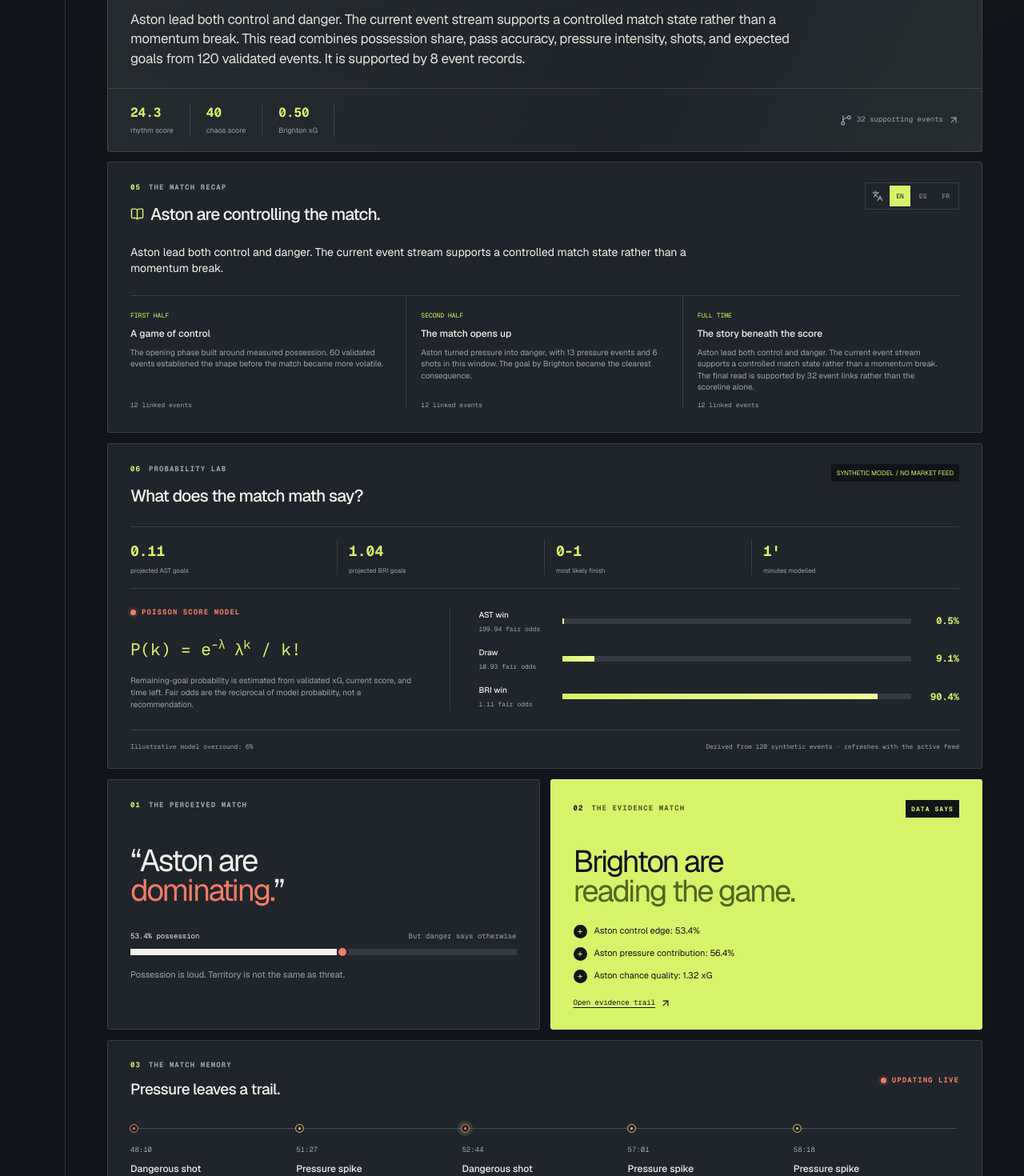
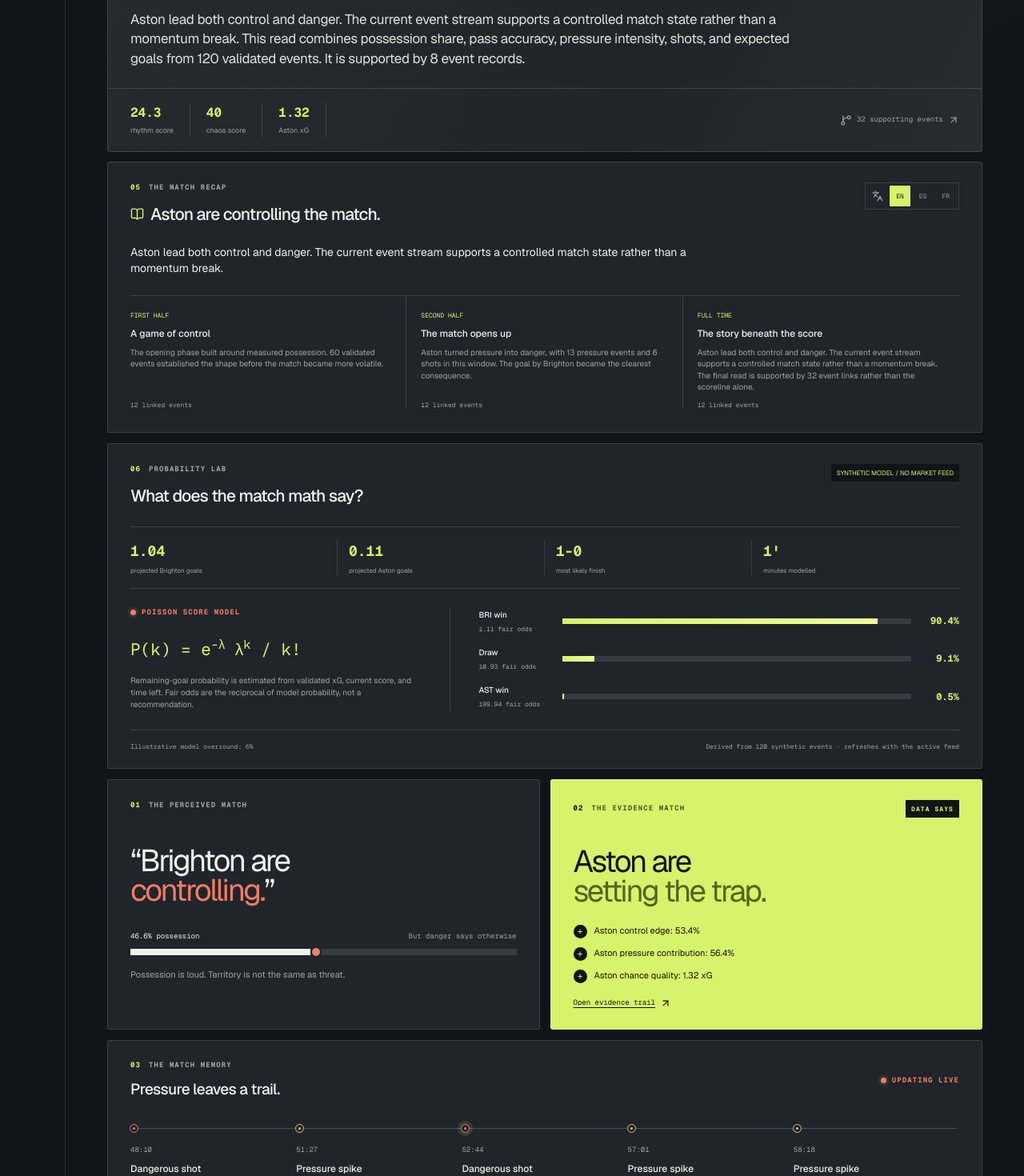
Before and after one commit to aj0khi/soccer-hackathon-project, a Next.js app: page / in a window 1280 px wide. Shown: the part 460-1930 px from the top of the page at 80% size. Built offline with nearby package versions, Linux system fonts and the light colour scheme.

Commit message:
Harden arbitrary data and audit production paths

```diff
--- a/src/app/page.tsx
+++ b/src/app/page.tsx
@@ -21,6 +21,7 @@
 import { runMatchIntelligenceAgents } from "@/application/agents/orchestrate-match-intelligence";
 import { aggregateMatchState } from "@/lib/analytics/aggregate-match-state";
 import { calculateMatchProbabilities } from "@/lib/analytics/calculate-probabilities";
+import { formatTeamLabel } from "@/lib/football/team-label";
 import { buildMatchRecap } from "@/lib/narrative/build-match-recap";
 import { generateSyntheticMatch } from "@/lib/simulation/generate-match";
 import { renderLocalizedInsight, type SupportedLocale } from "@/lib/narrative/render-localized-insight";
@@ -28,11 +29,16 @@
 import { DataIntakePanel } from "@/components/data-intake-panel";
 
 const generatedMatch = generateSyntheticMatch();
-const audienceProfiles = {
-  studio: { profileId: "studio", locale: "en", detailLevel: "deep" as const, deliveryModes: ["screen" as const], followedTeamIds: ["AST", "BRI"], followedPlayerIds: [], interests: ["tactics", "evidence"] },
-  fan: { profileId: "fan", locale: "en", detailLevel: "brief" as const, deliveryModes: ["screen" as const], followedTeamIds: ["AST"], followedPlayerIds: [], interests: ["momentum", "goals"] },
-  player: { profileId: "player", locale: "en", detailLevel: "standard" as const, deliveryModes: ["screen" as const], followedTeamIds: ["BRI"], followedPlayerIds: ["BRI-P-09"], interests: ["player impact", "transitions"] },
-};
+
+function createAudienceProfiles(events: MatchEvent[]) {
+  const teamIds = [...new Set(events.map((event) => event.teamId))];
+  const playerId = events.find((event) => event.playerId)?.playerId;
+  return {
+    studio: { profileId: "studio", locale: "en", detailLevel: "deep" as const, deliveryModes: ["screen" as const], followedTeamIds: teamIds, followedPlayerIds: [], interests: ["tactics", "evidence"] },
+    fan: { profileId: "fan", locale: "en", detailLevel: "brief" as const, deliveryModes: ["screen" as const], followedTeamIds: teamIds.slice(0, 1), followedPlayerIds: [], interests: ["momentum", "goals"] },
+    player: { profileId: "player", locale: "en", detailLevel: "standard" as const, deliveryModes: ["screen" as const], followedTeamIds: teamIds.slice(0, 1), followedPlayerIds: playerId ? [playerId] : [], interests: ["player impact", "transitions"] },
+  };
+}
 
 function formatEventLabel(event: MatchEvent) {
   if (event.eventType === "possession_change") return "Possession regain";
@@ -45,18 +51,20 @@
 
 function createDashboardModel(events: MatchEvent[]) {
   const matchState = aggregateMatchState(events);
-  const teamState = (teamId: string) => matchState.teams.find((team) => team.teamId === teamId);
+  const [homeTeam, awayTeam] = matchState.teams;
   const timeline = events.filter((event) => event.minute >= 48 && ["possession_change", "pressure", "shot", "goal"].includes(event.eventType)).slice(0, 5).map((event, index) => ({
     time: `${String(event.minute).padStart(2, "0")}:${String((index * 17 + 10) % 60).padStart(2, "0")}`,
     label: formatEventLabel(event),
-    detail: event.eventType === "pressure" ? `${Math.round(event.intensity * 100)}% intensity` : event.eventType === "shot" ? `${event.expectedGoals.toFixed(2)} xG` : event.teamId === "BRI" ? "Brighton signal" : "Aston response",
+    detail: event.eventType === "pressure" ? `${Math.round(event.intensity * 100)}% intensity` : event.eventType === "shot" ? `${event.expectedGoals.toFixed(2)} xG` : `${formatTeamLabel(event.teamId)} signal`,
     tone: event.eventType === "goal" || event.eventType === "shot" ? "coral" : event.eventType === "pressure" ? "gold" : "lime",
     active: index === 2,
   }));
   return {
     matchState,
-    astonState: teamState("AST"),
-    brightonState: teamState("BRI"),
+    homeTeam,
+    awayTeam,
+    homeTeamLabel: formatTeamLabel(homeTeam?.teamId),
+    awayTeamLabel: formatTeamLabel(awayTeam?.teamId),
     goalCount: (teamId: string) => events.filter((event) => event.eventType === "goal" && event.teamId === teamId).length,
     lastMinute: events.length ? Math.max(...events.map((event) => event.minute)) : 0,
     timeline,
@@ -72,8 +80,9 @@
   const [locale, setLocale] = useState<SupportedLocale>("en");
   const [activeEvents, setActiveEvents] = useState<MatchEvent[]>(generatedMatch.events);
   const model = useMemo(() => createDashboardModel(activeEvents), [activeEvents]);
-  const { matchState, astonState, brightonState, goalCount, lastMinute, timeline } = model;
-  const agentRun = runMatchIntelligenceAgents(activeEvents, audienceProfiles[view]);
+  const profiles = useMemo(() => createAudienceProfiles(activeEvents), [activeEvents]);
+  const { matchState, homeTeam, awayTeam, homeTeamLabel, awayTeamLabel, goalCount, lastMinute, timeline } = model;
+  const agentRun = runMatchIntelligenceAgents(activeEvents, profiles[view]);
   const leadInsight = agentRun.insight;
   const renderedInsight = agentRun.renderedInsight;
   const recap = leadInsight ? buildMatchRecap(activeEvents, matchState, leadInsight) : undefined;
@@ -102,7 +111,7 @@
 
       <section className="match-strip">
         <div className="competition"><span className="competition-kicker">SYNTHETIC MATCH / PREMIER LEAGUE MODEL</span><strong>Riverside Stadium</strong></div>
-        <div className="scoreline"><span>AST</span><b>{goalCount("AST")}</b><em>—</em><b className="away-score">{goalCount("BRI")}</b><span>BRI</span></div>
+        <div className="scoreline"><span>{homeTeamLabel}</span><b>{goalCount(homeTeam?.teamId ?? "")}</b><em>—</em><b className="away-score">{goalCount(awayTeam?.teamId ?? "")}</b><span>{awayTeamLabel}</span></div>
         <div className="match-meta"><span>{lastMinute}:00</span><small>{matchState.eventCount} events interpreted</small></div>
       </section>
 
@@ -123,9 +132,9 @@
           </div>
 
           <section className="story-card hero-story">
-            <div className="story-card-header"><div><span className="live-label"><span className="tiny-dot" /> {view === "studio" ? "EVIDENCE-BACKED READ" : view === "fan" ? "FAN LENS / PLAIN LANGUAGE" : "PLAYER FOCUS / BRIGHTON-P-09"}</span><h2>{leadInsight?.title ?? "The match is still being interpreted."}</h2></div><div className="confidence"><span>CONFIDENCE</span><strong>{leadInsight?.confidence ?? 0}%</strong><div className="confidence-track"><i style={{ width: `${leadInsight?.confidence ?? 0}%` }} /></div></div></div>
+            <div className="story-card-header"><div><span className="live-label"><span className="tiny-dot" /> {view === "studio" ? "EVIDENCE-BACKED READ" : view === "fan" ? "FAN LENS / PLAIN LANGUAGE" : `PLAYER FOCUS / ${profiles.player.followedPlayerIds[0] ?? "SELECTED PLAYER"}`}</span><h2>{leadInsight?.title ?? "The match is still being interpreted."}</h2></div><div className="confidence"><span>CONFIDENCE</span><strong>{leadInsight?.confidence ?? 0}%</strong><div className="confidence-track"><i style={{ width: `${leadInsight?.confidence ?? 0}%` }} /></div></div></div>
             <p className="hero-copy">{renderedInsight?.text ?? "There is not enough validated event data to make this read."}</p>
-            <div className="story-proof"><div className="proof-stat"><strong>{matchState.rhythmScore}</strong><span>rhythm score</span></div><div className="proof-stat"><strong>{matchState.chaosScore}</strong><span>chaos score</span></div><div className="proof-stat"><strong>{brightonState?.expectedGoals.toFixed(2) ?? "0.00"}</strong><span>Brighton xG</span></div><div className="proof-source"><GitBranch size={15} /> {leadInsight?.evidence.reduce((total, item) => total + item.eventIds.length, 0) ?? 0} supporting events <ArrowUpRight size={14} /></div></div>
+            <div className="story-proof"><div className="proof-stat"><strong>{matchState.rhythmScore}</strong><span>rhythm score</span></div><div className="proof-stat"><strong>{matchState.chaosScore}</strong><span>chaos score</span></div><div className="proof-stat"><strong>{awayTeam?.expectedGoals.toFixed(2) ?? "0.00"}</strong><span>{awayTeamLabel} xG</span></div><div className="proof-source"><GitBranch size={15} /> {leadInsight?.evidence.reduce((total, item) => total + item.eventIds.length, 0) ?? 0} supporting events <ArrowUpRight size={14} /></div></div>
           </section>
 
           {recap && <section className="story-card recap-card">
@@ -136,7 +145,7 @@
 
           {probability && <section className="story-card probability-card">
             <div className="probability-header"><div><div className="card-label"><span className="number-label">06</span> PROBABILITY LAB</div><h3>What does the match math say?</h3></div><span className="signal-badge">SYNTHETIC MODEL / NO MARKET FEED</span></div>
-            <div className="probability-summary"><div><strong>{probability.projectedHomeGoals.toFixed(2)}</strong><span>projected AST goals</span></div><div><strong>{probability.projectedAwayGoals.toFixed(2)}</strong><span>projected BRI goals</span></div><div><strong>{probability.mostLikelyScore}</strong><span>most likely finish</span></div><div><strong>{probability.remainingMinutes}&apos;</strong><span>minutes modelled</span></div></div>
+            <div className="probability-summary"><div><strong>{probability.projectedHomeGoals.toFixed(2)}</strong><span>projected {homeTeamLabel} goals</span></div><div><strong>{probability.projectedAwayGoals.toFixed(2)}</strong><span>projected {awayTeamLabel} goals</span></div><div><strong>{probability.mostLikelyScore}</strong><span>most likely finish</span></div><div><strong>{probability.remainingMinutes}&apos;</strong><span>minutes modelled</span></div></div>
             <div className="probability-body"><div className="poisson-note"><span className="live-label"><span className="tiny-dot" /> POISSON SCORE MODEL</span><p><code>P(k) = e<sup>-λ</sup> λ<sup>k</sup> / k!</code></p><small>Remaining-goal probability is estimated from validated xG, current score, and time left. Fair odds are the reciprocal of model probability, not a recommendation.</small></div><div className="outcome-list">{probability.outcomes.map((outcome) => <div className="outcome-row" key={outcome.outcome}><div><strong>{outcome.label}</strong><span>{outcome.fairOdds.toFixed(2)} fair odds</span></div><div className="outcome-bar"><i style={{ width: `${outcome.probability}%` }} /></div><b>{outcome.probability}%</b></div>)}</div></div>
             <div className="probability-footer"><span>Illustrative model overround: {(probability.modelOverround * 100).toFixed(0)}%</span><span>Derived from {matchState.eventCount} synthetic events · refreshes with the active feed</span></div>
           </section>}
@@ -144,14 +153,14 @@
           <div className="split-grid">
             <section className="story-card perception-card">
               <div className="card-label"><span className="number-label">01</span> THE PERCEIVED MATCH</div>
-              <div className="big-perception">“Aston are<br /><i>dominating.</i>”</div>
-              <div className="perception-meter"><div className="meter-label"><span>{astonState?.possessionPct ?? 0}% possession</span><span className="muted">But danger says otherwise</span></div><div className="meter"><i style={{ width: `${astonState?.possessionPct ?? 0}%` }} /><b style={{ left: `${astonState?.possessionPct ?? 0}%` }} /></div></div>
+              <div className="big-perception">“{homeTeamLabel} are<br /><i>controlling.</i>”</div>
+              <div className="perception-meter"><div className="meter-label"><span>{homeTeam?.possessionPct ?? 0}% possession</span><span className="muted">But danger says otherwise</span></div><div className="meter"><i style={{ width: `${homeTeam?.possessionPct ?? 0}%` }} /><b style={{ left: `${homeTeam?.possessionPct ?? 0}%` }} /></div></div>
               <p className="card-note">Possession is loud. Territory is not the same as threat.</p>
             </section>
 
             <section className="story-card evidence-card">
               <div className="card-label evidence-label"><span className="number-label">02</span> THE EVIDENCE MATCH <span className="signal-badge">DATA SAYS</span></div>
-              <h3>Brighton are<br /><span>{matchState.dominantDangerTeamId === "BRI" ? "setting the trap." : "reading the game."}</span></h3>
+              <h3>{awayTeamLabel} are<br /><span>{matchState.dominantDangerTeamId === awayTeam?.teamId ? "setting the trap." : "reading the game."}</span></h3>
               <ul className="evidence-list">{evidence.map((item) => <li key={item}><span className="check-mark">+</span><span>{item}</span></li>)}</ul>
               <button className="text-action" onClick={() => setEvidenceOpen(true)}>Open evidence trail <ArrowUpRight size={14} /></button>
             </section>
--- a/src/components/data-intake-panel.tsx
+++ b/src/components/data-intake-panel.tsx
@@ -4,6 +4,7 @@
 import { Check, FileJson, LoaderCircle, Play, TriangleAlert, Upload, WandSparkles, X } from "lucide-react";
 import { aggregateMatchState } from "@/lib/analytics/aggregate-match-state";
 import { normalizeRows } from "@/lib/ingestion/normalize-events";
+import { parseContent } from "@/lib/ingestion/parse-content";
 import { generateSyntheticMatch } from "@/lib/simulation/generate-match";
 import type { DatasetField, DatasetFormat, DatasetReport } from "@/types/dataset";
 import type { MatchEvent } from "@/types/match";
@@ -12,8 +13,6 @@
   onClose: () => void;
   onDataReady?: (events: MatchEvent[], report: DatasetReport) => void;
 }
-
-type DataRow = Record<string, unknown>;
 
 const supportedEvents = new Set([
   "pass",
@@ -45,31 +44,6 @@
 
 function normalizeKey(value: string) {
   return value.toLowerCase().replace(/[\s-]/g, "_");
-}
-
-function parseCsv(content: string) {
-  const lines = content.split(/\r?\n/).filter(Boolean);
-  if (lines.length < 2) return [] as DataRow[];
-  const headers = lines[0].split(",").map((header) => header.trim().replace(/^"|"$/g, ""));
-  return lines.slice(1).map((line) => {
-    const values = line.split(",");
-    return Object.fromEntries(headers.map((header, index) => [header, values[index]?.trim() ?? ""]));
-  });
-}
-
-function parseContent(content: string, fileName: string): { format: DatasetFormat; rows: DataRow[] } {
-  const extension = fileName.split(".").pop()?.toLowerCase();
-  if (extension === "csv") return { format: "csv" as DatasetFormat, rows: parseCsv(content) };
-  if (extension === "ndjson" || extension === "jsonl") {
-    return { format: "ndjson" as DatasetFormat, rows: content.split(/\r?\n/).filter(Boolean).map((line) => JSON.parse(line)) };
-  }
-  try {
-    const value = JSON.parse(content);
-    const rows = Array.isArray(value) ? value : value.events ?? [value];
-    return { format: "json" as DatasetFormat, rows: rows as DataRow[] };
-  } catch {
-    return { format: "unknown" as DatasetFormat, rows: [] };
-  }
 }
 
 function profileDataset(content: string, fileName: string): DatasetReport {
--- a/src/lib/analytics/calculate-probabilities.ts
+++ b/src/lib/analytics/calculate-probabilities.ts
@@ -24,8 +24,10 @@
 }
 
 export function calculateMatchProbabilities(events: MatchEvent[], state: MatchStateSummary): ProbabilitySummary | undefined {
-  const homeTeamId = "AST";
-  const awayTeamId = "BRI";
+  const [homeTeam, awayTeam] = state.teams;
+  const homeTeamId = homeTeam?.teamId;
+  const awayTeamId = awayTeam?.teamId;
+  if (!homeTeamId || !awayTeamId) return undefined;
   const homeState = state.teams.find((team) => team.teamId === homeTeamId);
   const awayState = state.teams.find((team) => team.teamId === awayTeamId);
   if (!homeState || !awayState) return undefined;
--- /dev/null
+++ b/src/lib/football/team-label.ts
@@ -0,0 +1,8 @@
+export function formatTeamLabel(teamId?: string) {
+  if (!teamId) return "the teams";
+  if (teamId === "AST") return "Aston";
+  if (teamId === "BRI") return "Brighton";
+  return teamId
+    .replace(/[_-]+/g, " ")
+    .replace(/\b\w/g, (letter) => letter.toUpperCase());
+}
--- /dev/null
+++ b/src/lib/ingestion/parse-content.ts
@@ -0,0 +1,51 @@
+export type DataRow = Record<string, unknown>;
+export type ParsedDatasetFormat = "json" | "csv" | "ndjson" | "unknown";
+
+function parseCsvLine(line: string) {
+  const values: string[] = [];
+  let value = "";
+  let quoted = false;
+
+  for (let index = 0; index < line.length; index += 1) {
+    const character = line[index];
+    const nextCharacter = line[index + 1];
+    if (character === '"' && quoted && nextCharacter === '"') {
+      value += '"';
+      index += 1;
+    } else if (character === '"') {
+      quoted = !quoted;
+    } else if (character === "," && !quoted) {
+      values.push(value.trim());
+      value = "";
+    } else {
+      value += character;
+    }
+  }
+  values.push(value.trim());
+  return values;
+}
+
+export function parseCsv(content: string): DataRow[] {
+  const lines = content.split(/\r?\n/).filter(Boolean);
+  if (lines.length < 2) return [];
+  const headers = parseCsvLine(lines[0]);
+  return lines.slice(1).map((line) => {
+    const values = parseCsvLine(line);
+    return Object.fromEntries(headers.map((header, index) => [header, values[index] ?? ""]));
+  });
+}
+
+export function parseContent(content: string, fileName: string): { format: ParsedDatasetFormat; rows: DataRow[] } {
+  const extension = fileName.split(".").pop()?.toLowerCase();
+  if (extension === "csv") return { format: "csv", rows: parseCsv(content) };
+  if (extension === "ndjson" || extension === "jsonl") {
+    return { format: "ndjson", rows: content.split(/\r?\n/).filter(Boolean).map((line) => JSON.parse(line)) };
+  }
+  try {
+    const value = JSON.parse(content);
+    const rows = Array.isArray(value) ? value : value.events ?? [value];
+    return { format: "json", rows: rows as DataRow[] };
+  } catch {
+    return { format: "unknown", rows: [] };
+  }
+}
--- a/src/lib/narrative/build-match-insight.ts
+++ b/src/lib/narrative/build-match-insight.ts
@@ -1,10 +1,7 @@
 import type { MatchEvent } from "@/types/match";
 import type { MatchInsight } from "@/types/insight";
 import type { MatchStateSummary } from "@/types/match-state";
-
-function teamLabel(teamId: string) {
-  return teamId === "AST" ? "Aston" : teamId === "BRI" ? "Brighton" : teamId;
-}
+import { formatTeamLabel } from "@/lib/football/team-label";
 
 function supportingEvents(events: MatchEvent[], teamId: string) {
   return events
@@ -26,8 +23,8 @@
   const evidenceIds = [...supportingEvents(events, controlTeam.teamId), ...supportingEvents(events, dangerTeam.teamId)];
   const uniqueEvidenceIds = [...new Set(evidenceIds)];
   const confidence = Math.min(98, Math.round(72 + Math.min(20, uniqueEvidenceIds.length * 2) + (mismatch ? 5 : 0)));
-  const controlName = teamLabel(controlTeam.teamId);
-  const dangerName = teamLabel(dangerTeam.teamId);
+  const controlName = formatTeamLabel(controlTeam.teamId);
+  const dangerName = formatTeamLabel(dangerTeam.teamId);
 
   return {
     insightId: `${state.eventCount}-${state.dominantControlTeamId}-${state.dominantDangerTeamId}`,
--- a/src/lib/narrative/build-match-recap.ts
+++ b/src/lib/narrative/build-match-recap.ts
@@ -2,10 +2,7 @@
 import type { MatchInsight } from "@/types/insight";
 import type { MatchStateSummary } from "@/types/match-state";
 import type { MatchRecap, RecapSection, RecapSectionLabel } from "@/types/recap";
-
-function teamLabel(teamId?: string) {
-  return teamId === "AST" ? "Aston" : teamId === "BRI" ? "Brighton" : teamId ?? "the teams";
-}
+import { formatTeamLabel } from "@/lib/football/team-label";
 
 function sectionFor(
   label: RecapSectionLabel,
@@ -17,12 +14,12 @@
   const goal = events.find((event) => event.eventType === "goal");
   const pressure = events.filter((event) => event.eventType === "pressure").length;
   const shots = events.filter((event) => event.eventType === "shot").length;
-  const dominantTeam = teamLabel(state.dominantDangerTeamId);
+  const dominantTeam = formatTeamLabel(state.dominantDangerTeamId);
   const title = label === "first-half" ? "A game of control" : label === "second-half" ? "The match opens up" : "The story beneath the score";
   const text = label === "first-half"
     ? `The opening phase built around measured possession. ${events.length} validated events established the shape before the match became more volatile.`
     : label === "second-half"
-      ? `${dominantTeam} turned pressure into danger, with ${pressure} pressure events and ${shots} shots in this window.${goal ? ` The goal by ${teamLabel(goal.teamId)} became the clearest consequence.` : " The pressure changed the feel of the match even without another goal."}`
+      ? `${dominantTeam} turned pressure into danger, with ${pressure} pressure events and ${shots} shots in this window.${goal ? ` The goal by ${formatTeamLabel(goal.teamId)} became the clearest consequence.` : " The pressure changed the feel of the match even without another goal."}`
       : `${insight.summary} The final read is supported by ${insight.evidence.reduce((total, item) => total + item.eventIds.length, 0)} event links rather than the scoreline alone.`;
   return { label, title, text, evidenceEventIds: eventIds.slice(-12) };
 }
--- a/src/lib/narrative/render-localized-insight.ts
+++ b/src/lib/narrative/render-localized-insight.ts
@@ -6,9 +6,9 @@
 export function renderLocalizedInsight(insight: MatchInsight, locale: SupportedLocale): RenderedInsight {
   const evidenceCount = insight.evidence.reduce((total, item) => total + item.eventIds.length, 0);
   const text = locale === "es"
-    ? "Aston tiene más posesión, pero Brighton está generando el mayor peligro. El partido ha pasado del control a las transiciones rápidas."
+    ? "El equipo con más posesión no está generando el mayor peligro. El partido ha pasado del control a las transiciones rápidas."
     : locale === "fr"
-      ? "Aston a davantage le ballon, mais Brighton crée le plus de danger. Le match est passé du contrôle aux transitions rapides."
+      ? "L’équipe qui a le ballon ne crée pas forcément le plus de danger. Le match est passé du contrôle aux transitions rapides."
       : insight.summary;
   return {
     insightId: insight.insightId,
--- a/src/lib/narrative/render-personalized-insight.ts
+++ b/src/lib/narrative/render-personalized-insight.ts
@@ -8,7 +8,7 @@
   let text = insight.summary;
 
   if (profile.profileId === "fan") {
-    text = `Aston have more of the ball, but Brighton are creating the bigger danger. Watch the next Brighton attack: the match has become open and quick.`;
+    text = insight.summary;
   }
 
   if (profile.profileId === "player") {
```
Also changed, not shown: src/infrastructure/azure/event-hub-source.ts (+30 -3 lines), 3 other files (tests, documents, lock files or other folders).
